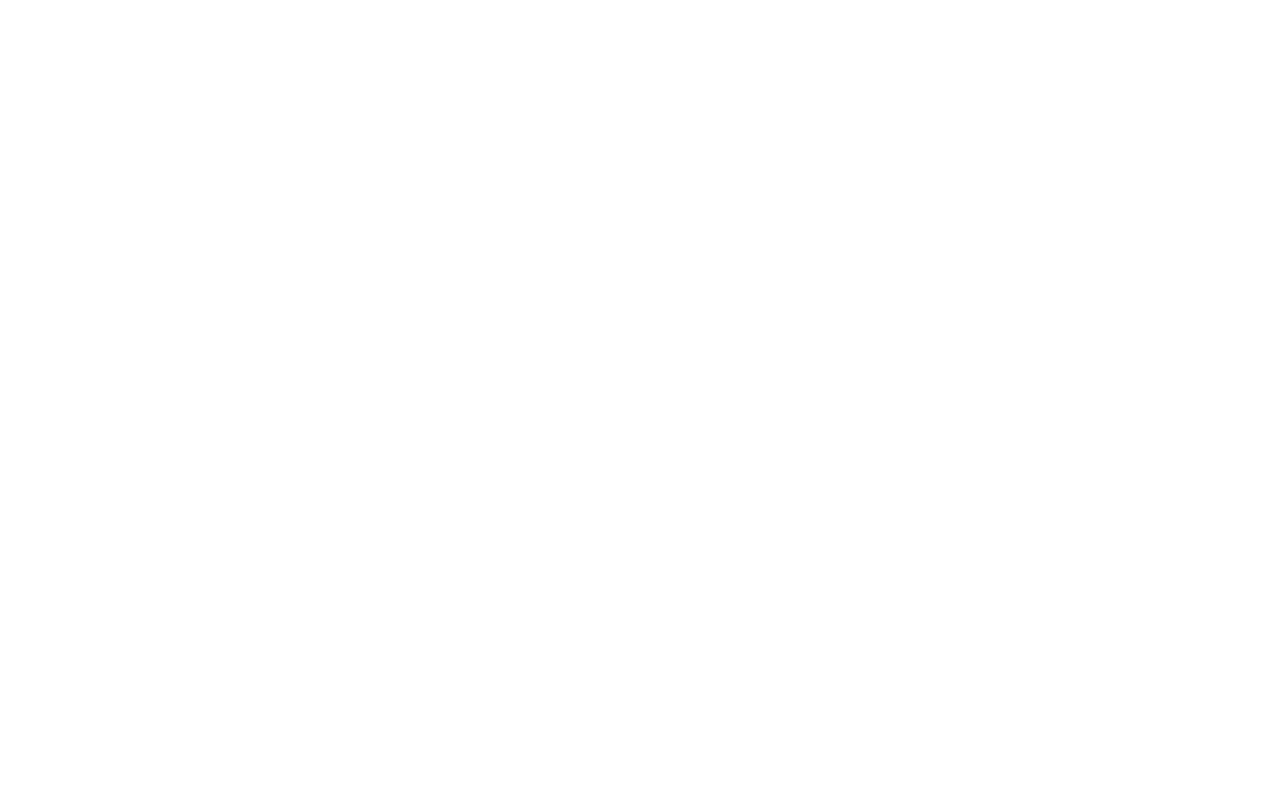
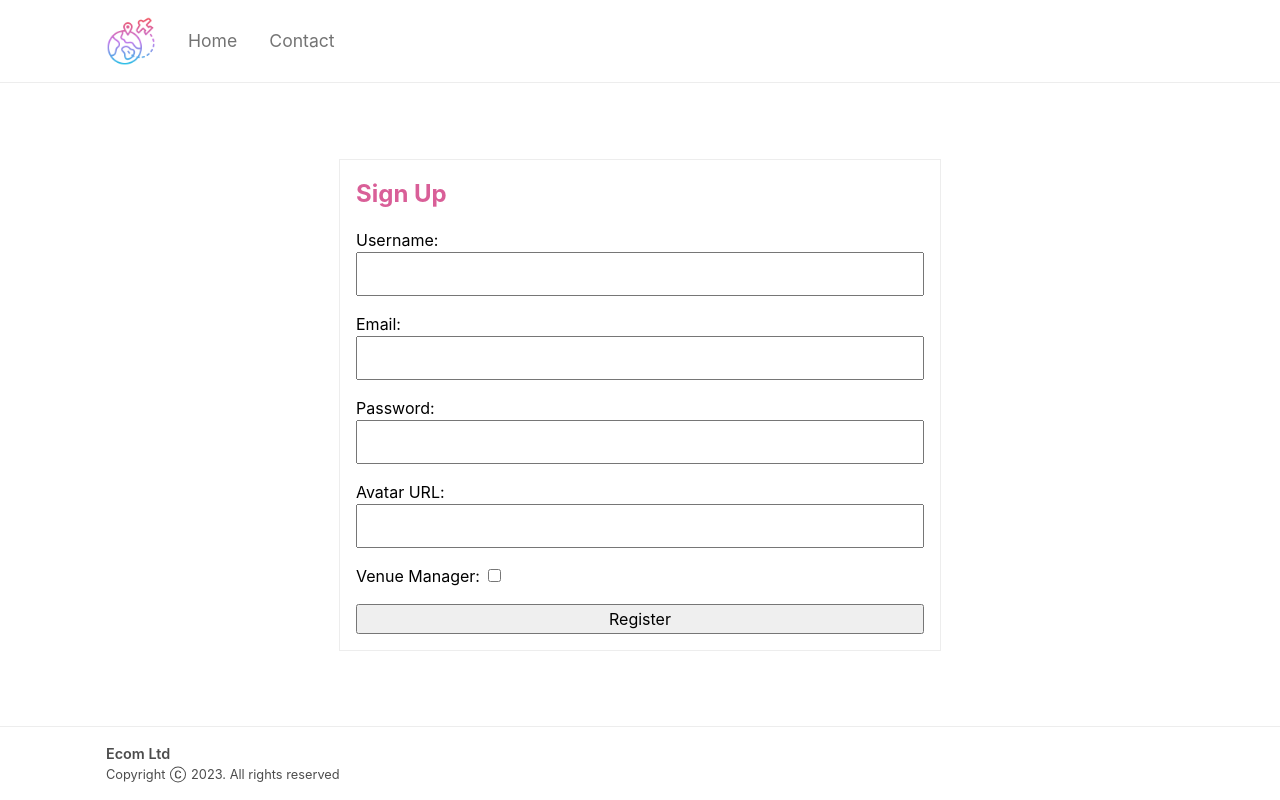
Before and after one commit to olee2/holidaze, a React (Create React App) app: page /register in a window 1280 px wide. Before the commit this address had no page. Built offline with nearby package versions, Linux system fonts and the light colour scheme; the HTML template or start-up script is replaced by a standard one.

Commit message:
Register page

```diff
--- a/src/App.jsx
+++ b/src/App.jsx
@@ -2,6 +2,7 @@
 import { Routes, Route, BrowserRouter as Router } from "react-router-dom";
 import Layout from "./components/Layout";
 import Home from "./pages/Home";
+import { Register } from "./pages/Register";
 import Venue from "./pages/Venue";
 import "../src/styles/styles.css";
 
@@ -14,6 +15,7 @@
           <Route path="/" element={<Layout />}>
             <Route index element={<Home />} />
             <Route path="venue/:id" element={<Venue />} />
+            <Route path="register" element={<Register />} />
           </Route>
         </Routes>
       </Router>
--- /dev/null
+++ b/src/api/registerUser.js
@@ -0,0 +1,17 @@
+export const registerUser = async (user) => {
+  const baseUrl = `https://api.noroff.dev/api/v1/holidaze/auth/register`;
+
+  const options = {
+    method: "POST",
+    body: JSON.stringify(user),
+    headers: { "Content-type": "application/json; charset=UTF-8" },
+  };
+
+  try {
+    const response = await fetch(baseUrl, options);
+    const data = await response.json();
+    return data;
+  } catch (error) {
+    throw new Error(error);
+  }
+};
--- /dev/null
+++ b/src/pages/Register/Register.module.css
@@ -0,0 +1,27 @@
+.formContainer {
+  box-shadow: rgba(0, 0, 0, 0.07) 0px 0px 0px 1px;
+  padding: 1rem;
+  max-width: 600px;
+  width: 100%;
+  margin-inline: auto;
+}
+
+.formContainer h2 {
+  color: var(--primary-color);
+  margin-bottom: 1rem;
+}
+
+.formContainer form {
+  display: flex;
+  flex-direction: column;
+  gap: 1rem;
+}
+
+.inputContainer {
+  display: flex;
+  flex-direction: column;
+}
+
+.inputContainer input {
+  padding: 0.5rem;
+}
--- /dev/null
+++ b/src/pages/Register/index.jsx
@@ -0,0 +1,113 @@
+import React, { useState } from "react";
+import styles from "./Register.module.css";
+import { registerUser } from "../../api/registerUser";
+
+export const Register = () => {
+  const [formValues, setFormValues] = useState({
+    name: "",
+    email: "",
+    password: "",
+    avatar: null,
+    venueManager: false,
+  });
+
+  const handleChange = (e) => {
+    const { name, value } = e.target;
+    setFormValues({ ...formValues, [name]: value });
+  };
+
+  const handleCheckbox = (e) => {
+    const { name, checked } = e.target;
+    setFormValues({ ...formValues, [name]: checked });
+  };
+
+  const isValidEmail = (email) => {
+    const domainRegex = /^.+@(?:stud\.)?noroff\.no$/;
+    return domainRegex.test(email);
+  };
+
+  const handleSubmit = async (e) => {
+    e.preventDefault();
+
+    if (isValidEmail(formValues.email)) {
+      try {
+        const response = await registerUser(formValues);
+
+        console.log(response);
+      } catch (error) {
+        console.log("error");
+      }
+    } else {
+      alert(
+        "Please enter a valid email ending with stud.noroff.no or noroff.no."
+      );
+    }
+  };
+
+  return (
+    <main>
+      {" "}
+      <div className="inner-container">
+        <div className={styles.formContainer}>
+          <h2>Sign Up</h2>
+          <form onSubmit={handleSubmit}>
+            <div className={styles.inputContainer}>
+              <label htmlFor="name">Username: </label>
+              <input
+                type="text"
+                id="name"
+                name="name"
+                value={formValues.name}
+                onChange={handleChange}
+                required
+              />
+            </div>
+            <div className={styles.inputContainer}>
+              <label htmlFor="email">Email: </label>
+              <input
+                type="email"
+                id="email"
+                name="email"
+                value={formValues.email}
+                onChange={handleChange}
+                required
+              />
+            </div>
+            <div className={styles.inputContainer}>
+              <label htmlFor="password">Password: </label>
+              <input
+                type="password"
+                id="password"
+                name="password"
+                value={formValues.password}
+                onChange={handleChange}
+                required
+              />
+            </div>
+            <div className={styles.inputContainer}>
+              <label htmlFor="avatar">Avatar URL: </label>
+              <input
+                type="url"
+                id="avatar"
+                name="avatar"
+                value={formValues.avatar}
+                onChange={handleChange}
+              />
+            </div>
+            <div>
+              <label htmlFor="venueManager">Venue Manager: </label>
+              <input
+                type="checkbox"
+                id="venueManager"
+                name="venueManager"
+                checked={formValues.venueManager}
+                onChange={handleCheckbox}
+              />
+            </div>
+            <button type="submit">Register</button>
+          </form>
+        </div>
+      </div>
+    </main>
+  );
+};
```
